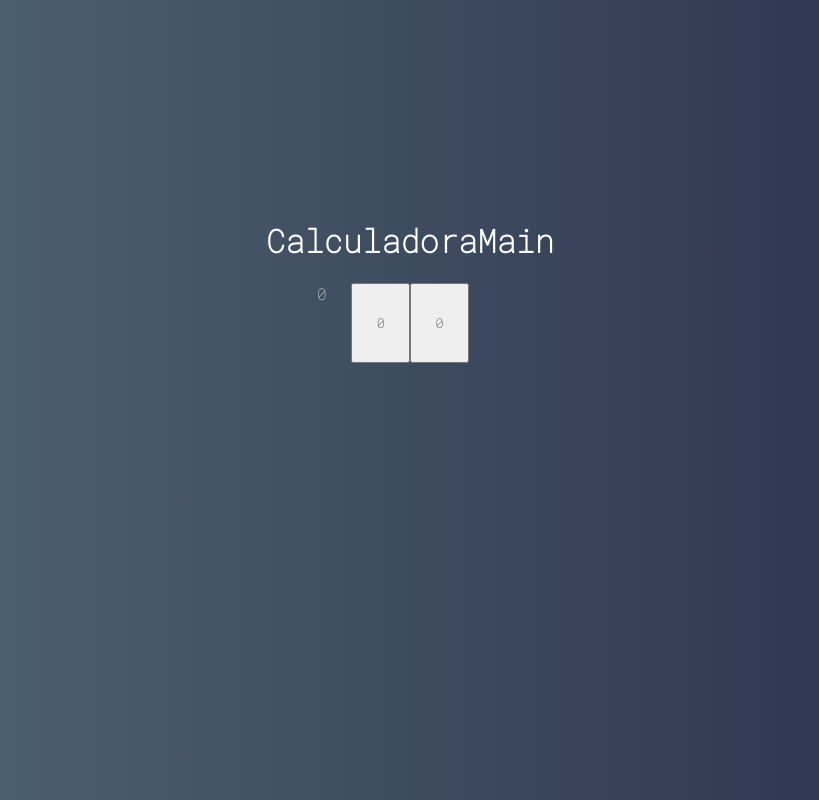
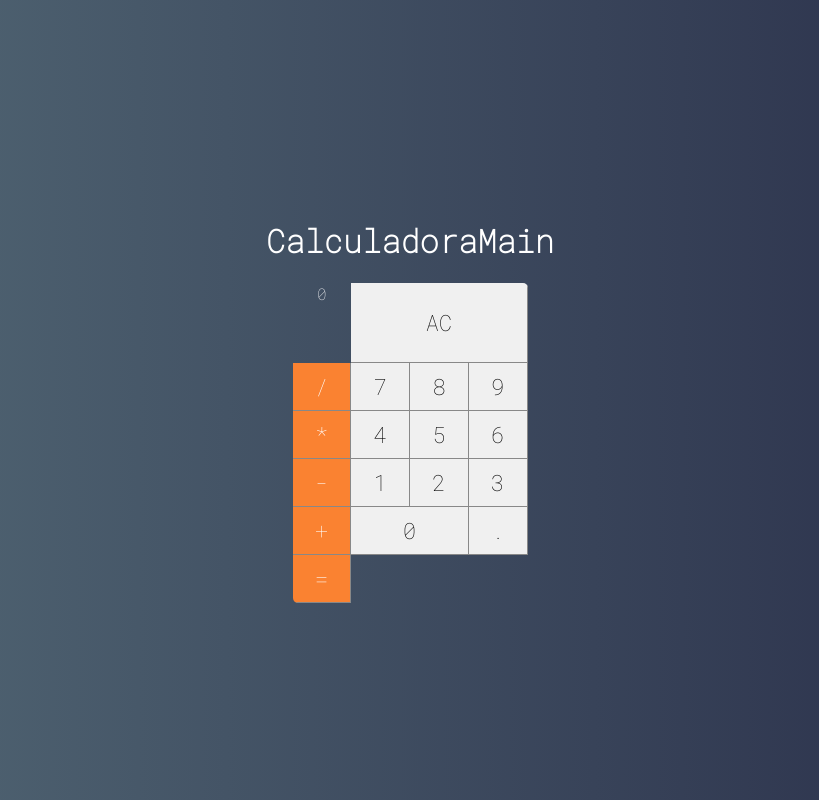
Before and after one commit to Mayconalbert/Projeto-js-av, a Vue app in the folder vue/calculator/: page / in a window 1280 px wide. Shown: the whole page, without its empty margins (230-1049 px from the left). Built offline with nearby package versions, Linux system fonts and the light colour scheme.

Commit message:
21/08/2026 Configurando os componentes dos botão

```diff
--- a/vue/calculator/src/components/CalculatorButton.vue
+++ b/vue/calculator/src/components/CalculatorButton.vue
@@ -1,15 +1,55 @@
 <template>
-  <button class="button">
-    0
+  <button class="button"
+    :class="{ double, triple, operation }">
+    {{ label }}
   </button>
 </template>
 
 <script>
 export default {
+  props: {
+    label: {},
+    operation: { type: Boolean },
+    double: { type: Boolean },
+    triple: { type: Boolean }
+
+
+  }
 
 }
 </script>
 
 <style>
+:root {
+  --bg-button: #f0f0f0;
+  --border-button: solid 1px #888;
+}
+.button {
+  font-size: 1.4em;
+  background-color: var(--bg-button);
+  border: none;
+  border-right: var(--border-button);
+  border-bottom: var(--border-button);
+  outline: none;
+
+}
+.button:active {
+  background-color: #ccc;
+
+}
+.button.double {
+  grid-column: span 2;
+
+}
+.button.triple {
+  grid-column: span 3
+}
+.button.operation {
+  background-color: #fa8231;
+  color: #fff;
+}
+.button.operation:active {
+  background-color: #fa8231cc;
+}
 
 </style>
--- a/vue/calculator/src/main/CalculatorMain.vue
+++ b/vue/calculator/src/main/CalculatorMain.vue
@@ -1,8 +1,23 @@
 <template>
     <div class="calculator">
         <CalculatorDisplay />
-        <CalculatorButton />
-        <CalculatorButton />
+        <CalculatorButton  label="AC" triple />
+        <CalculatorButton  label="/" operation />
+        <CalculatorButton  label="7" />
+        <CalculatorButton  label="8" />
+        <CalculatorButton  label="9" />
+        <CalculatorButton  label="*" operation />
+        <CalculatorButton  label="4" />
+        <CalculatorButton  label="5" />
+        <CalculatorButton  label="6" />
+        <CalculatorButton  label="-" operation />
+        <CalculatorButton  label="1" />
+        <CalculatorButton  label="2" />
+        <CalculatorButton  label="3" />
+        <CalculatorButton  label="+" operation />
+        <CalculatorButton  label="0" double />
+        <CalculatorButton  label="."  />
+        <CalculatorButton  label="=" operation />
 
     </div>
 
```
